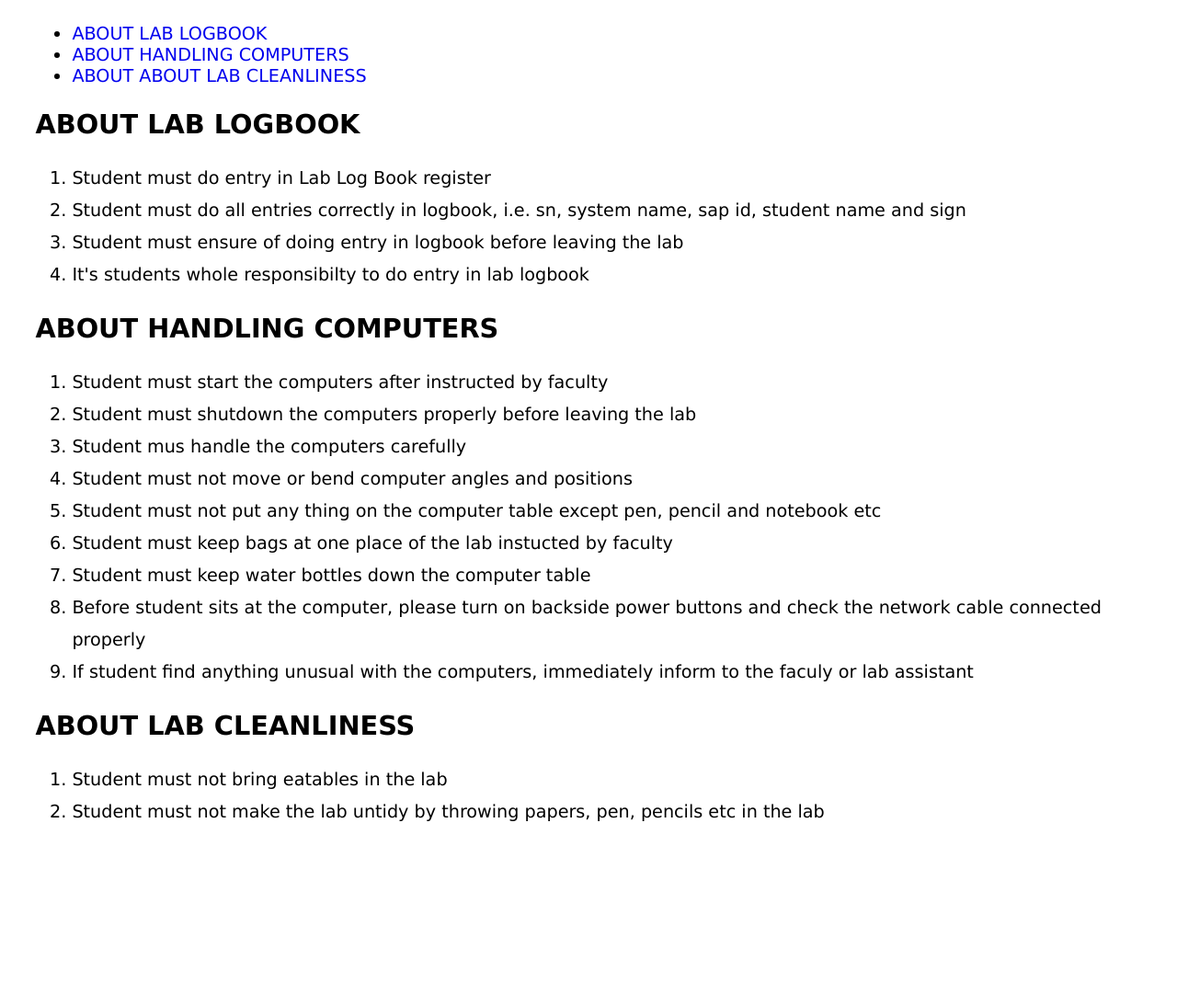
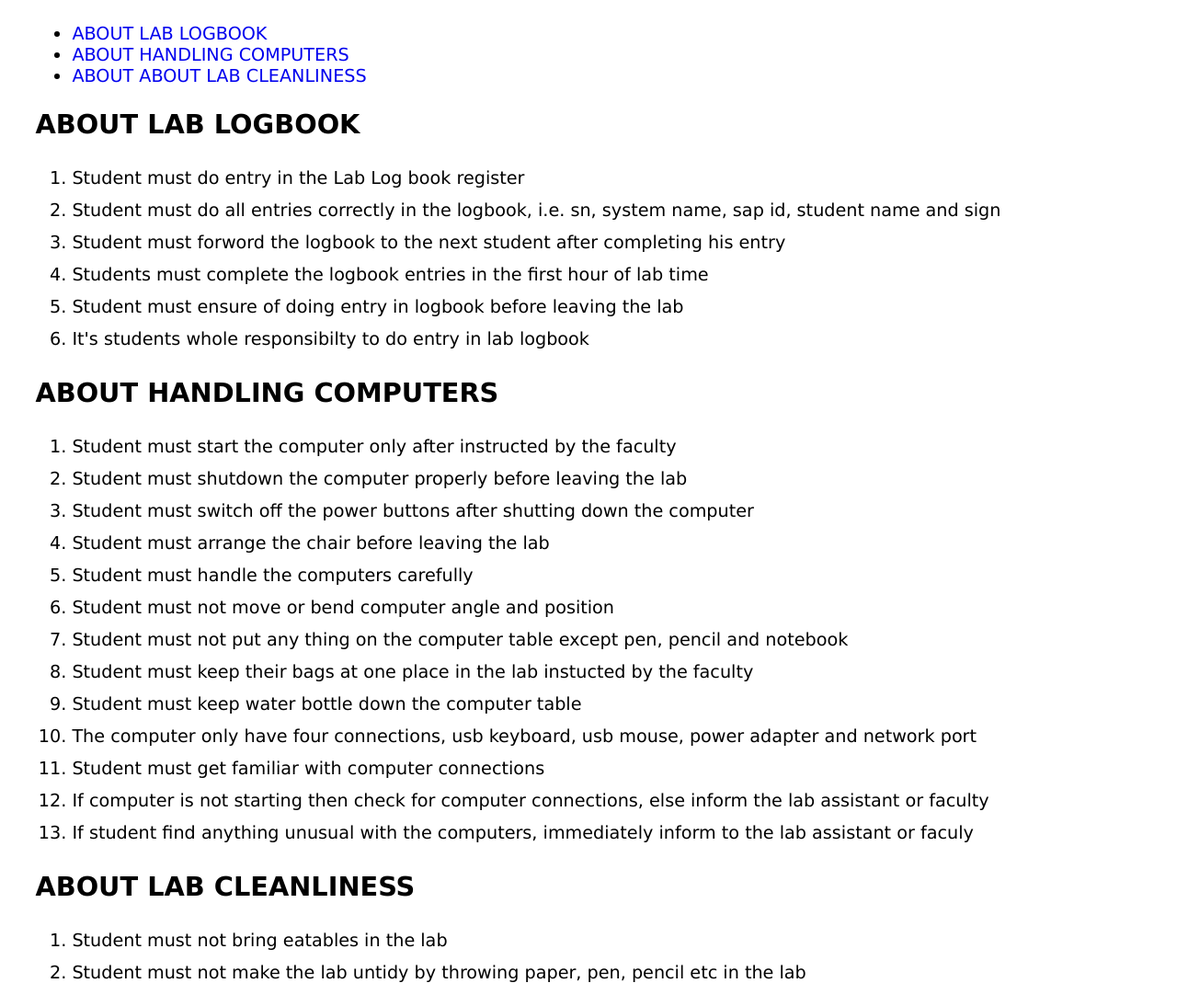
Before and after one commit to subhashbhalerao/lab-portal, a Django app: page /lab-rules/ in a window 1280 px wide. Shown: the part 203-1297 px from the top of the page at 92% size. Before the commit the page ends 1096 px from the top, so only its background shows below. Run offline with Django 5.2, Linux system fonts and the light colour scheme.

Commit message:
Changed some point in lab-rules.html

```diff
--- a/labportal/home/templates/home/lab-rules.html
+++ b/labportal/home/templates/home/lab-rules.html
@@ -16,29 +16,35 @@
 
     <h2 id="logbook">About Lab Logbook</h2>
     <ol>
-        <li>Student must do entry in Lab Log Book register</li>
-        <li>Student must do all entries correctly in logbook, i.e. sn, system name, sap id, student name and sign</li>
+        <li>Student must do entry in the Lab Log book register</li>
+        <li>Student must do all entries correctly in the logbook, i.e. sn, system name, sap id, student name and sign</li>
+        <li>Student must forword the logbook to the next student after completing his entry</li>
+        <li>Students must complete the logbook entries in the first hour of lab time</li>
         <li>Student must ensure of doing entry in logbook before leaving the lab</li>
         <li>It's students whole responsibilty to do entry in lab logbook</li>
     </ol>
 
     <h2 id="handling-comp">About handling computers</h2>
     <ol>
-        <li>Student must start the computers after instructed by faculty</li>
-        <li>Student must shutdown the computers properly before leaving the lab</li>
-        <li>Student mus handle the computers carefully</li>
-        <li>Student must not move or bend computer angles and positions</li>
-        <li>Student must not put any thing on the computer table except pen, pencil and notebook etc</li>
-        <li>Student must keep bags at one place of the lab instucted by faculty</li>
-        <li>Student must keep water bottles down the computer table</li>
-        <li>Before student sits at the computer, please turn on backside power buttons and check the network cable connected properly</li>
-        <li>If student find anything unusual with the computers, immediately inform to the faculy or lab assistant</li>
+        <li>Student must start the computer only after instructed by the faculty</li>
+        <li>Student must shutdown the computer properly before leaving the lab</li>
+        <li>Student must switch off the power buttons after shutting down the computer</li>
+        <li>Student must arrange the chair before leaving the lab</li>
+        <li>Student must handle the computers carefully</li>
+        <li>Student must not move or bend computer angle and position</li>
+        <li>Student must not put any thing on the computer table except pen, pencil and notebook</li>
+        <li>Student must keep their bags at one place in the lab instucted by the faculty</li>
+        <li>Student must keep water bottle down the computer table</li>
+        <li>The computer only have four connections, usb keyboard, usb mouse, power adapter and network port</li>
+        <li>Student must get familiar with computer connections</li>
+        <li>If computer is not starting then check for computer connections, else inform the lab assistant or faculty</li>
+        <li>If student find anything unusual with the computers, immediately inform to the lab assistant or faculy</li>
     </ol>
 
     <h2 id="lab-cleanliness">About Lab cleanliness</h2>
     <ol>
         <li>Student must not bring eatables in the lab</li>
-        <li>Student must not make the lab untidy by throwing papers, pen, pencils etc in the lab</li>
+        <li>Student must not make the lab untidy by throwing paper, pen, pencil etc in the lab</li>
     </ol>
 </div>
 
```
